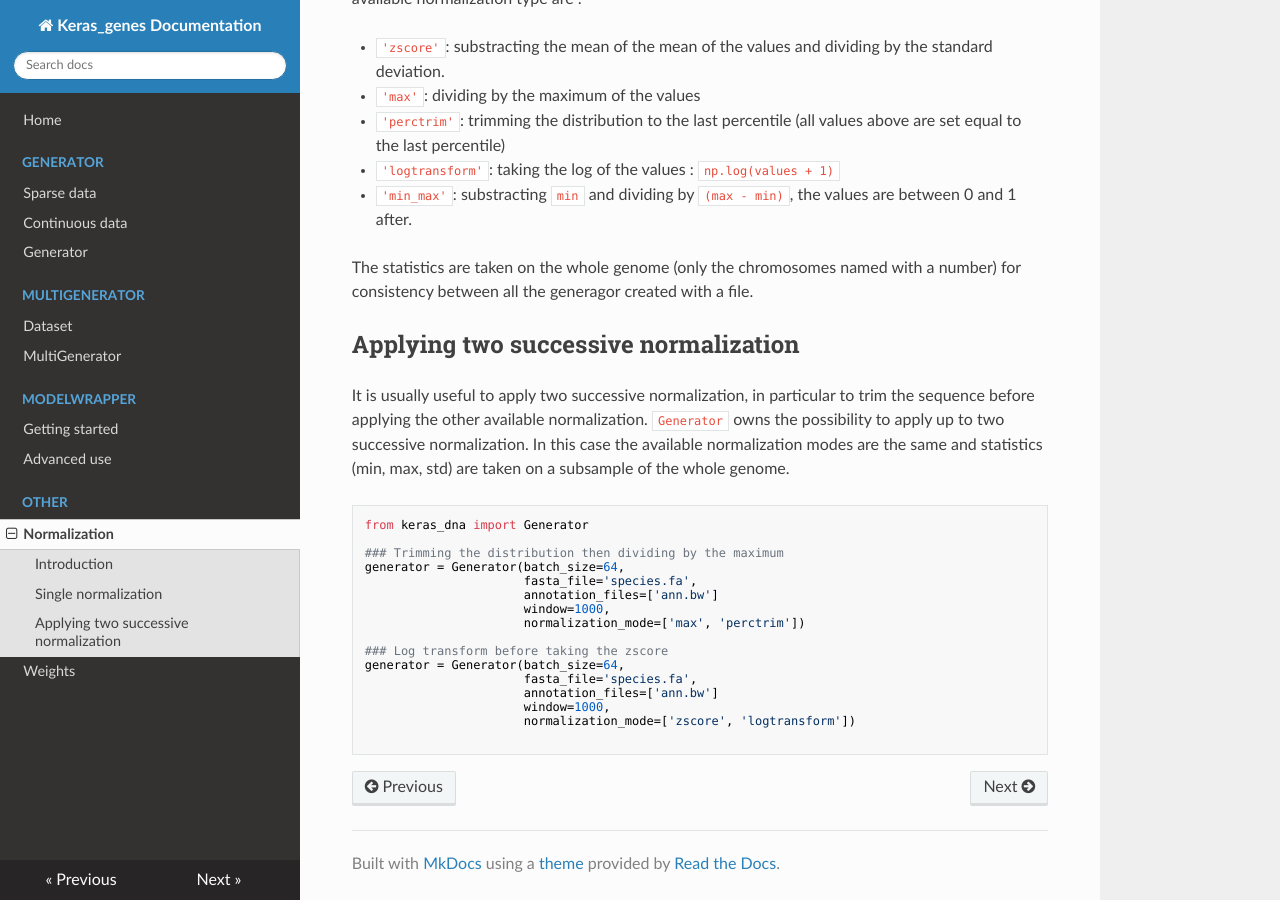
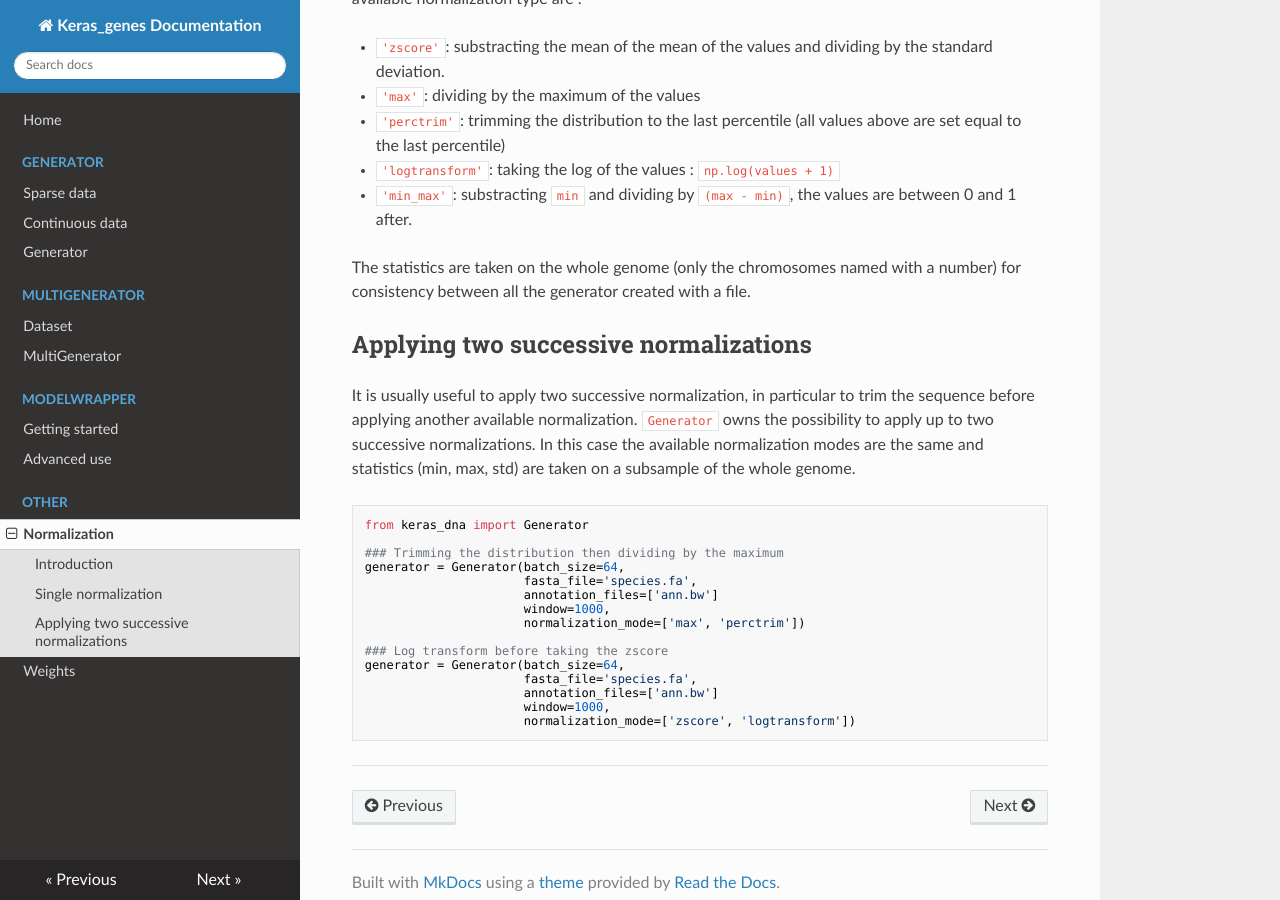
Before and after one commit to etirouthier/keras_dna, an MkDocs documentation site: the page built from docs/normalization.md, in a window 1280 px wide and 900 px high, scrolled down 521 px. Built offline with MkDocs 1.6.1, drawn with Linux system fonts in a browser that asks for light colours; nearby versions of some CDN libraries.

Commit message:
Update normalization.md

````diff
--- a/docs/normalization.md
+++ b/docs/normalization.md
@@ -24,11 +24,11 @@
 - `'logtransform'`: taking the log of the values : `np.log(values + 1)`
 - `'min_max'`: substracting `min` and dividing by `(max - min)`, the values are between 0 and 1 after.
 
-The statistics are taken on the whole genome (only the chromosomes named with a number) for consistency between all the generagor created with a file.
+The statistics are taken on the whole genome (only the chromosomes named with a number) for consistency between all the generator created with a file.
 
-## Applying two successive normalization
+## Applying two successive normalizations
 
-It is usually useful to apply two successive normalization, in particular to trim the sequence before applying the other available normalization. `Generator` owns the possibility to apply up to two successive normalization. In this case the available normalization modes are the same and statistics (min, max, std) are taken on a subsample of the whole genome.
+It is usually useful to apply two successive normalization, in particular to trim the sequence before applying another available normalization. `Generator` owns the possibility to apply up to two successive normalizations. In this case the available normalization modes are the same and statistics (min, max, std) are taken on a subsample of the whole genome.
 
 ```python
 from keras_dna import Generator
@@ -46,5 +46,6 @@
                       annotation_files=['ann.bw']
                       window=1000,
                       normalization_mode=['zscore', 'logtransform'])
+```
 
-```
+-------------------------
````
